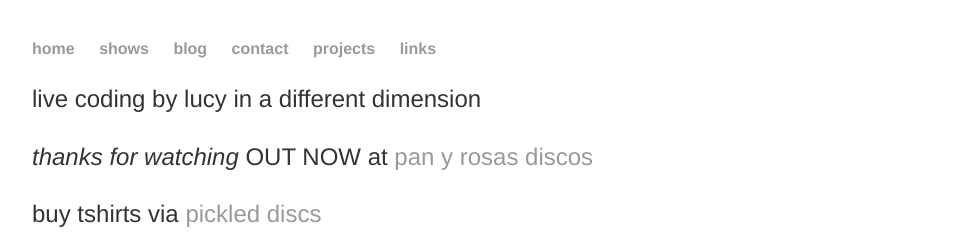
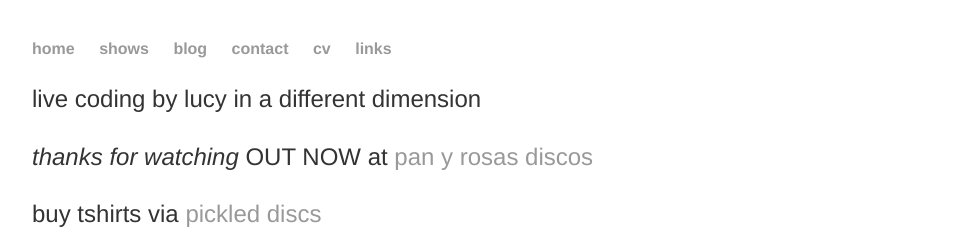
Before and after one commit to heavy-lifting/heavy-lifting.github.io, a Jekyll site: the page built from index.html, in a window 1280 px wide. Shown: the top 232 px of the page, without its empty margins (160-1119 px from the left). Built offline with Jekyll 4.4.1, drawn with Linux system fonts in a browser that asks for light colours; grey boxes are pictures that could not be loaded.

Commit message:
Update default.html

```diff
--- a/_layouts/default.html
+++ b/_layouts/default.html
@@ -22,7 +22,7 @@
 	       			<li><a href="/shows">shows</a></li>
 				<li><a href="/blog">blog</a></li>
 				<li><a href="/contact">contact</a></li>
-				<li><a href="/projects">projects</a></li>
+				<li><a href="/cv">cv</a></li>
 				<li><a href="/links">links</a></li>
 
 	    		</ul>
```
